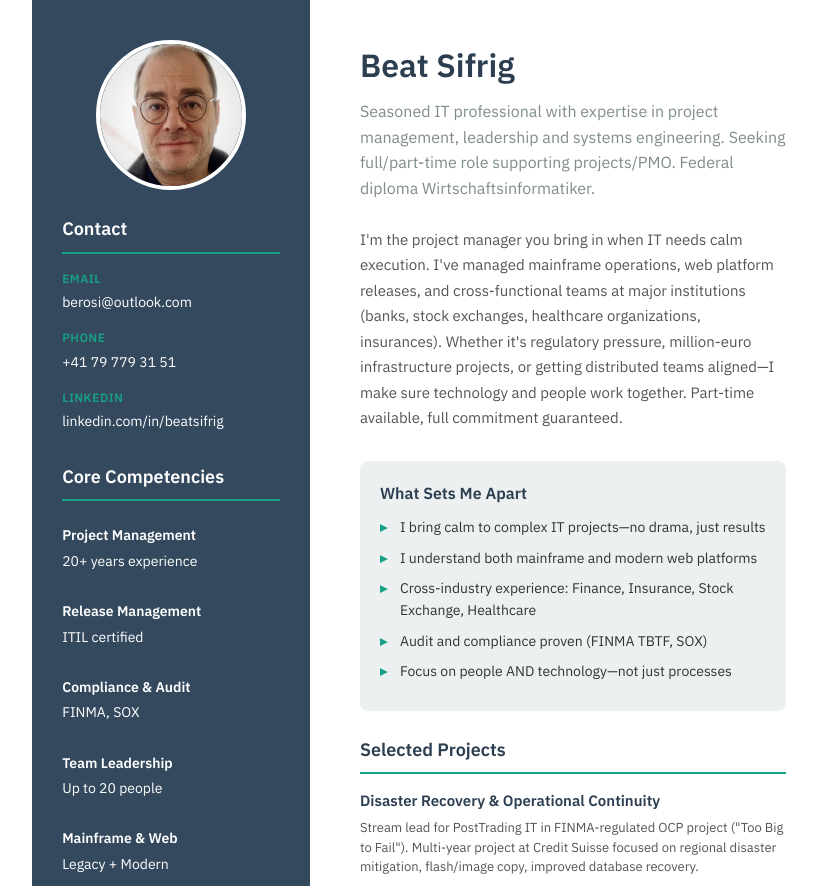
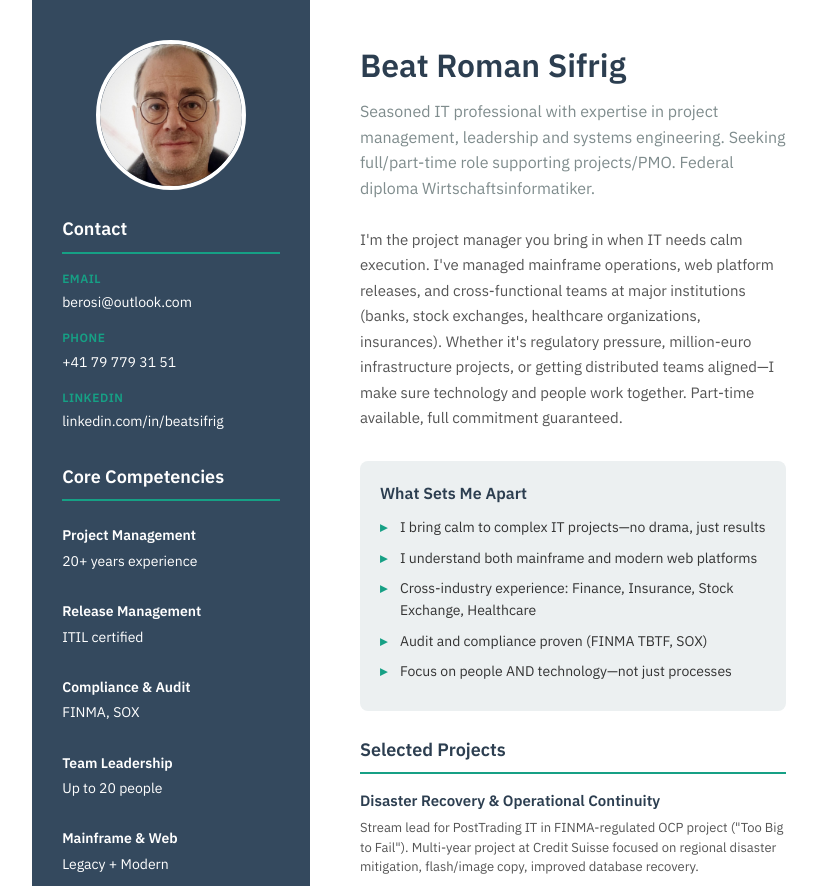
Before and after one commit to Bravosierra0/onepager, a plain HTML site: page index.html in a window 1280 px wide. Shown: the top 886 px of the page, without its empty margins (211-1028 px from the left). Drawn offline with Linux system fonts and the light colour scheme.

Commit message:
Update header name from 'Beat Sifrig' to 'Beat Roman Sifrig'

```diff
--- a/index.html
+++ b/index.html
@@ -228,7 +228,7 @@
         </div>
 
         <div class="main">
-            <h1>Beat Sifrig</h1>
+            <h1>Beat Roman Sifrig</h1>
             <div class="tagline">Seasoned IT professional with expertise in project management, leadership and systems engineering. Seeking full/part-time role supporting projects/PMO. Federal diploma Wirtschaftsinformatiker.</div>
 
             <div class="pitch">
```
